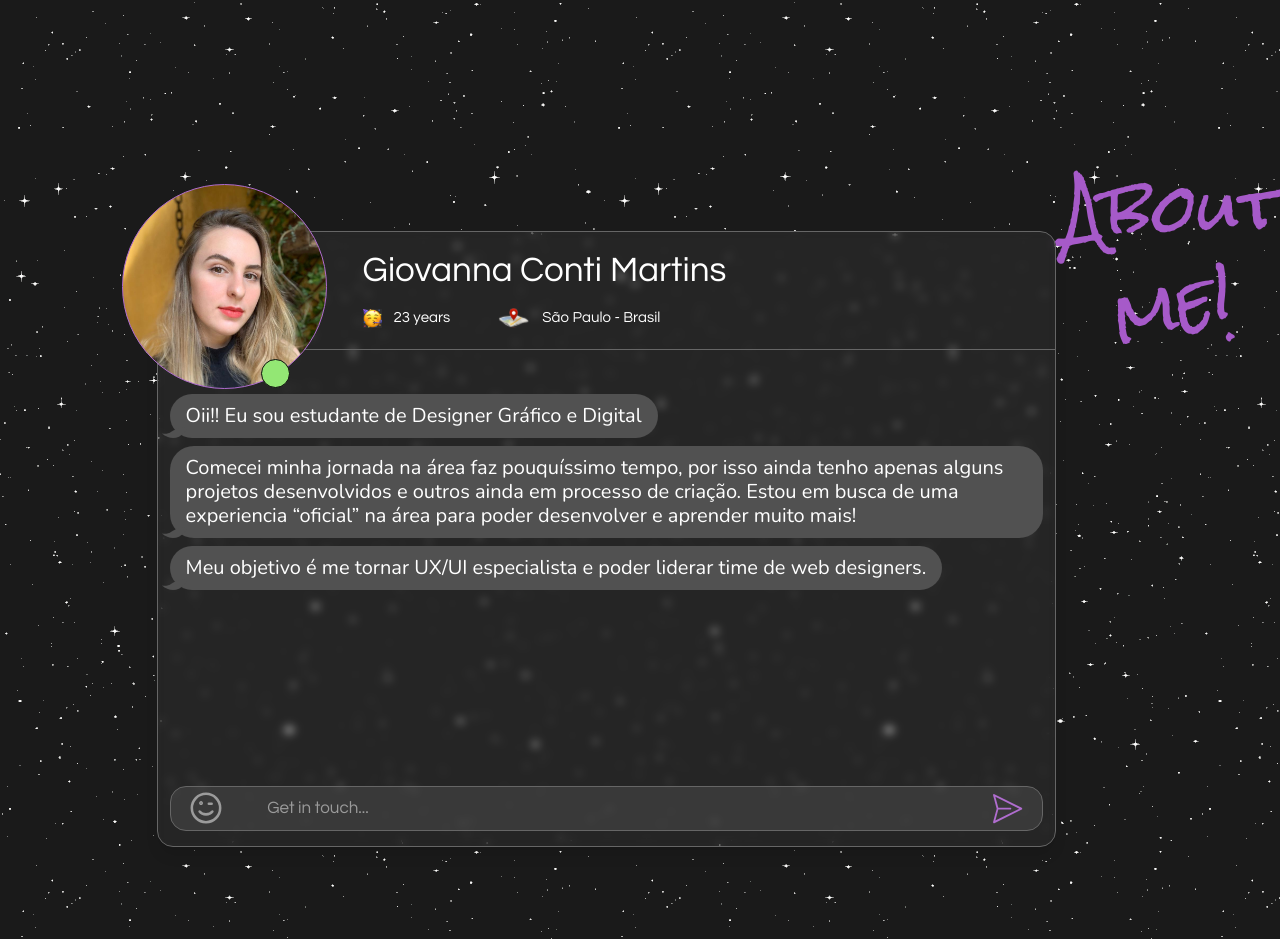
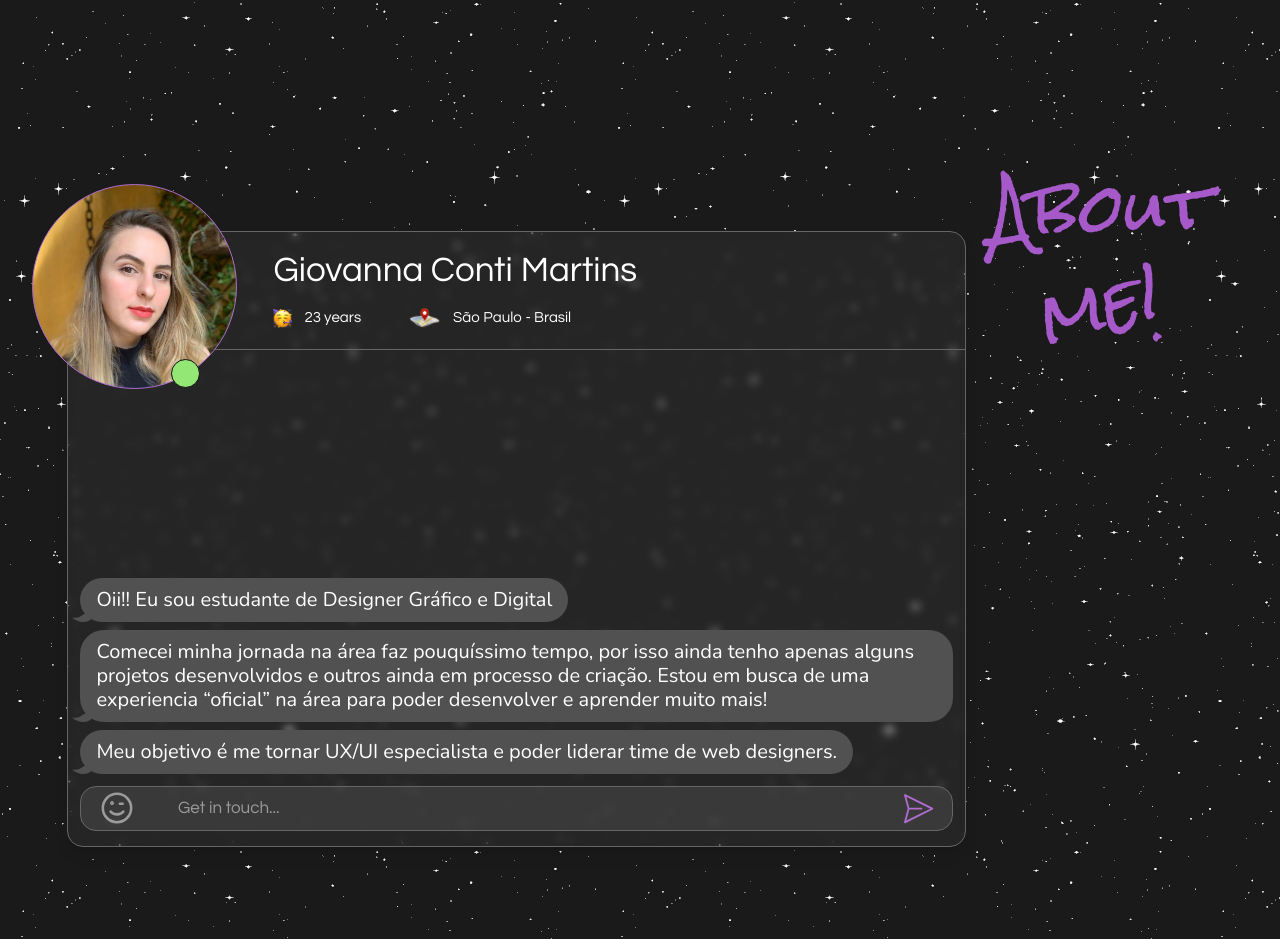
Before and after one commit to LuanMartinsLorenzato/portfolio_giovanna, a Next.js app: page / in a window 1280 px wide. Shown: the part 626-1565 px from the top of the page. Built offline with nearby package versions, Linux system fonts and the light colour scheme.

Commit message:
Fix code to animated

```diff
--- a/modules/AboutMe/aboutMe.module.scss
+++ b/modules/AboutMe/aboutMe.module.scss
@@ -14,7 +14,7 @@
   }
 
   .container_description {
-    @apply border border-[#666] w-full mt-16 rounded-2xl bg-white/5 shadow-lg flex flex-col;
+    @apply border border-[#666] w-full mt-16 h-[501px] rounded-2xl bg-white/5 shadow-lg flex flex-col;
     -webkit-backdrop-filter: blur(4px);
     backdrop-filter: blur(4px);
 
@@ -63,7 +63,7 @@
     }
 
     .high_description {
-      @apply w-full h-full flex flex-col px-3;
+      @apply w-full h-[434px] flex flex-col px-3;
 
       .container_input {
         @apply mt-auto mb-[15px] w-full h-9 self-center border-[0.5px] border-[#666] rounded-2xl bg-[#4F4F4F]/50 flex justify-around items-center;
@@ -151,10 +151,10 @@
 
 @include desktop() {
   .about {
-    @apply flex-row-reverse gap-6 justify-start;
+    @apply flex-row-reverse gap-6 justify-center;
 
     .about_container {
-      @apply flex-col items-center self-start mt-5 w-[15%];
+      @apply flex-col items-center self-start mt-5;
 
       h2 {
         @apply first:-rotate-2 last:-rotate-12 w-fit last:translate-y-0 last:-translate-x-0 text-[65px];
@@ -205,7 +205,7 @@
       }
 
       .high_description {
-        @apply w-full flex flex-col px-3;
+        @apply w-full flex flex-col px-3 h-[540px];
 
         .container_input {
           @apply h-[51px];
@@ -219,8 +219,6 @@
           }
 
           .button_getInTouch {
-
-
             span {
               @apply text-[17px];
             }
--- a/modules/Projects/Projects.tsx
+++ b/modules/Projects/Projects.tsx
@@ -6,6 +6,7 @@ import { ProjectsType } from 'shared/utils/types';
 import { Swiper, SwiperSlide } from 'swiper/react';
 import { EffectCards, Pagination } from 'swiper/modules';
 import link_icon from '../../public/assets/link_icon.svg'
+import Image from "next/image";
 
 import 'swiper/css';
 import 'swiper/css/effect-cards';
@@ -55,7 +56,7 @@ const Projects: React.FC = () => {
 					<div className={styles.header_description}>
 						<h3>{currentProject?.title}.</h3>
 						<div className={styles.line} />
-						<img src={link_icon.src} alt="Link Icon" />
+						<Image src={link_icon} alt="Link Icon" priority={true} placeholder='empty'/>
 					</div>
 					<div className={styles.description}>
 						<div className={styles.border_line} />
--- a/shared/components/animateChat/animateChat.module.scss
+++ b/shared/components/animateChat/animateChat.module.scss
@@ -6,7 +6,7 @@
 	@apply h-full flex flex-col mb-1;
 
 	.position_messages {
-		@apply mt-11;
+		@apply mt-auto;
 
 		.message {
 			@apply bg-[#515151] py-[10px] px-4 rounded-3xl w-fit mb-[8px] relative;
```
Also changed, not shown: src/pages/index.tsx (+4 -4 lines).
